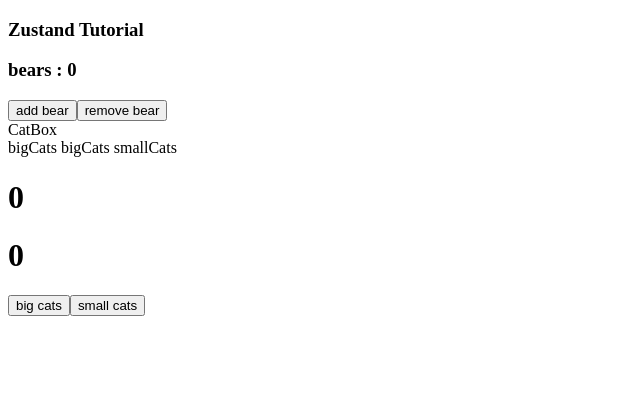
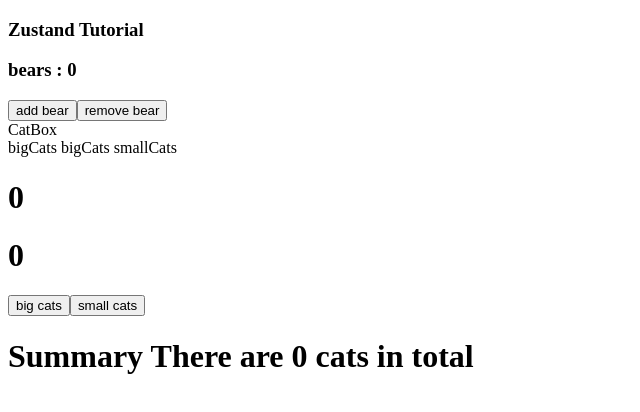
Before and after one commit to Azoonex/zustand, a React (Vite) app: page / in a window 1280 px wide. Shown: the top 412 px of the page, without its empty margins (0-640 px from the left). Built offline with nearby package versions, Linux system fonts and the light colour scheme.

Commit message:
how get all summary for Entrance get()

```diff
--- a/src/components/CatBox.tsx
+++ b/src/components/CatBox.tsx
@@ -6,6 +6,9 @@
   const smallCats = useCatStore(state => state.cats.smallCats)
   const increaseBigCats = useCatStore(state => state.increaseBigCats)
   const increaseSmallCats = useCatStore(state => state.increaseSmallCats)
+  const summary = useCatStore(state => state.summary)
+
+
 
   return (
     <div>
@@ -23,6 +26,9 @@
         <button onClick={increaseBigCats}>big  cats</button>
         <button onClick={increaseSmallCats}>small  cats</button>
       </div>
+    <h1>
+      Summary {summary()}
+    </h1>
     </div>
   )
 }
--- a/src/stores/catStore.ts
+++ b/src/stores/catStore.ts
@@ -8,10 +8,12 @@
     };
     increaseBigCats: () => void;
     increaseSmallCats: () => void;
+    summary : () => void;
+
 };
 
 export const useCatStore = create<TcAtStoreState>()(
-    immer((set) => ({
+    immer((set,get) => ({
         cats: {
             bigCats: 0,
             smallCats: 0,
@@ -24,5 +26,9 @@
             set((state) => {
                 state.cats.smallCats++;
             }),
+            summary: ()=>{
+                const total = get().cats.bigCats + get().cats.smallCats;
+                return `There are ${total} cats in total `
+            }
     }))
 );
```
